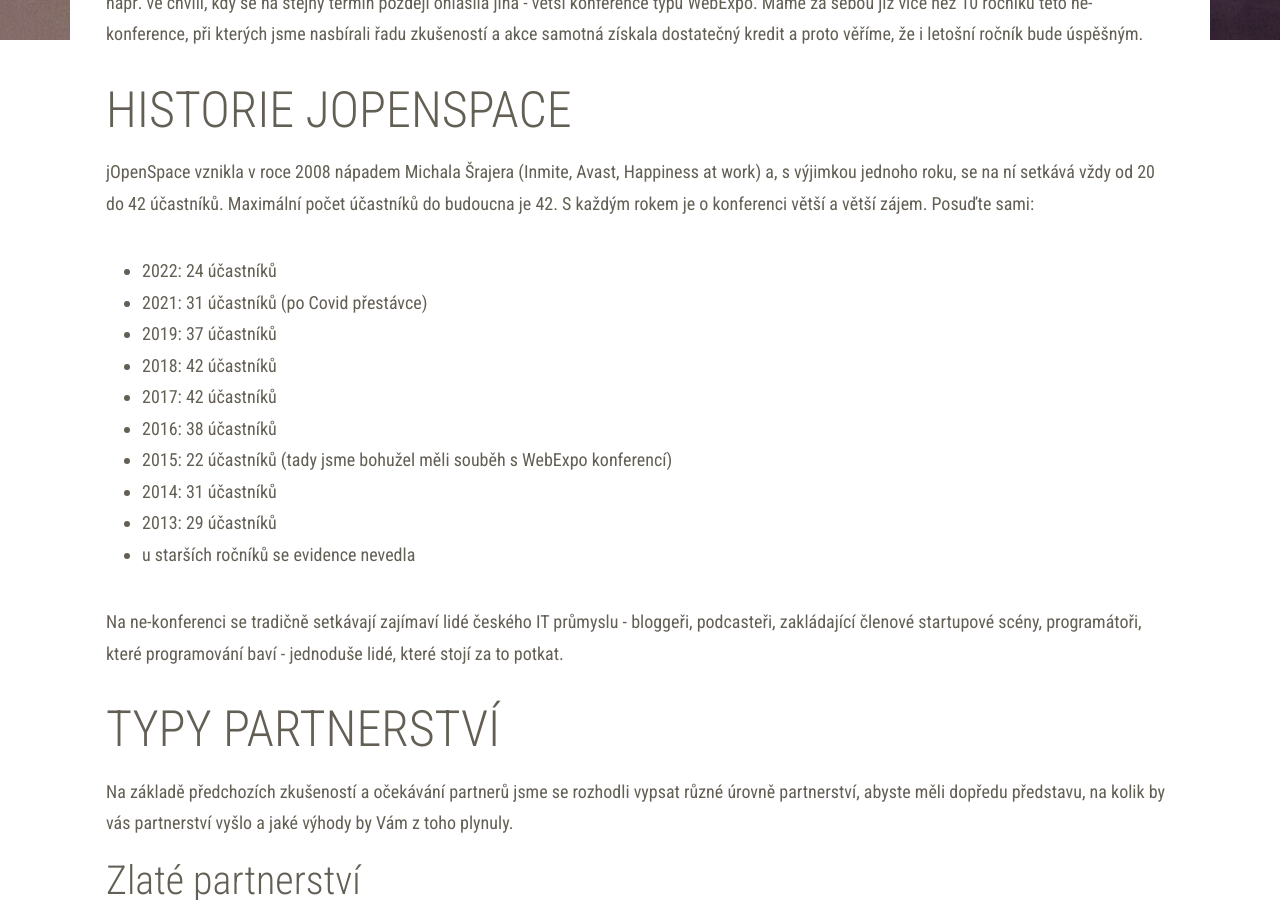
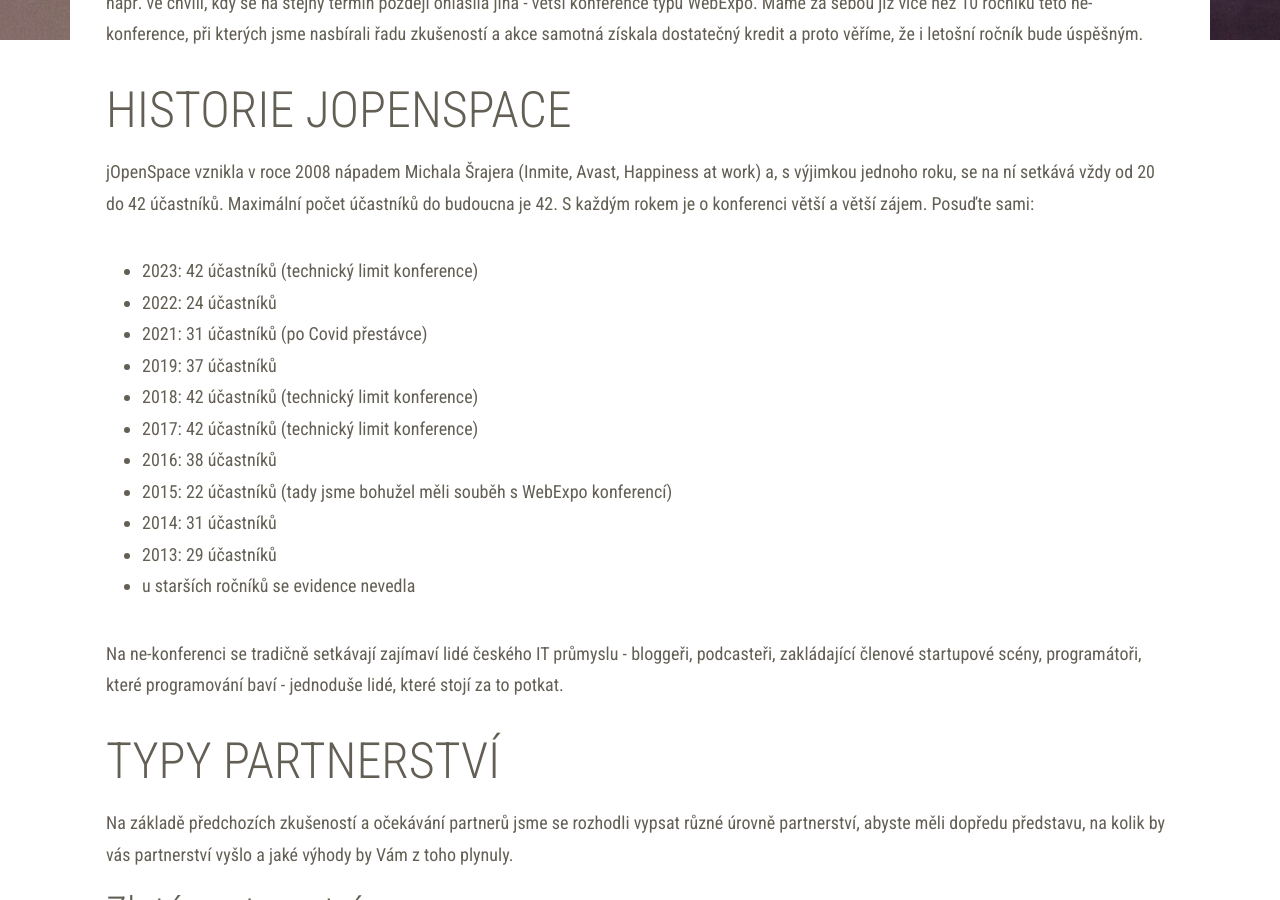
Before and after one commit to novoj/jOpenSpace, a Jekyll site: the page built from partneri.md, in a window 1280 px wide and 900 px high, scrolled down 762 px. Built offline with Jekyll 4.4.1, drawn with Linux system fonts in a browser that asks for light colours.

Commit message:
Year 2023 - statistics

```diff
--- a/partneri.md
+++ b/partneri.md
@@ -18,11 +18,12 @@ jOpenSpace vznikla v roce 2008 nápadem Michala Šrajera (Inmite, Avast, Happine
 se na ní setkává vždy od 20 do 42 účastníků. Maximální počet účastníků do budoucna je 42. S každým rokem je o konferenci
 větší a větší zájem. Posuďte sami:
 
+- 2023: 42 účastníků (technický limit konference)
 - 2022: 24 účastníků
 - 2021: 31 účastníků (po Covid přestávce)
 - 2019: 37 účastníků
-- 2018: 42 účastníků
-- 2017: 42 účastníků
+- 2018: 42 účastníků (technický limit konference)
+- 2017: 42 účastníků (technický limit konference)
 - 2016: 38 účastníků
 - 2015: 22 účastníků (tady jsme bohužel měli souběh s WebExpo konferencí)
 - 2014: 31 účastníků
```
